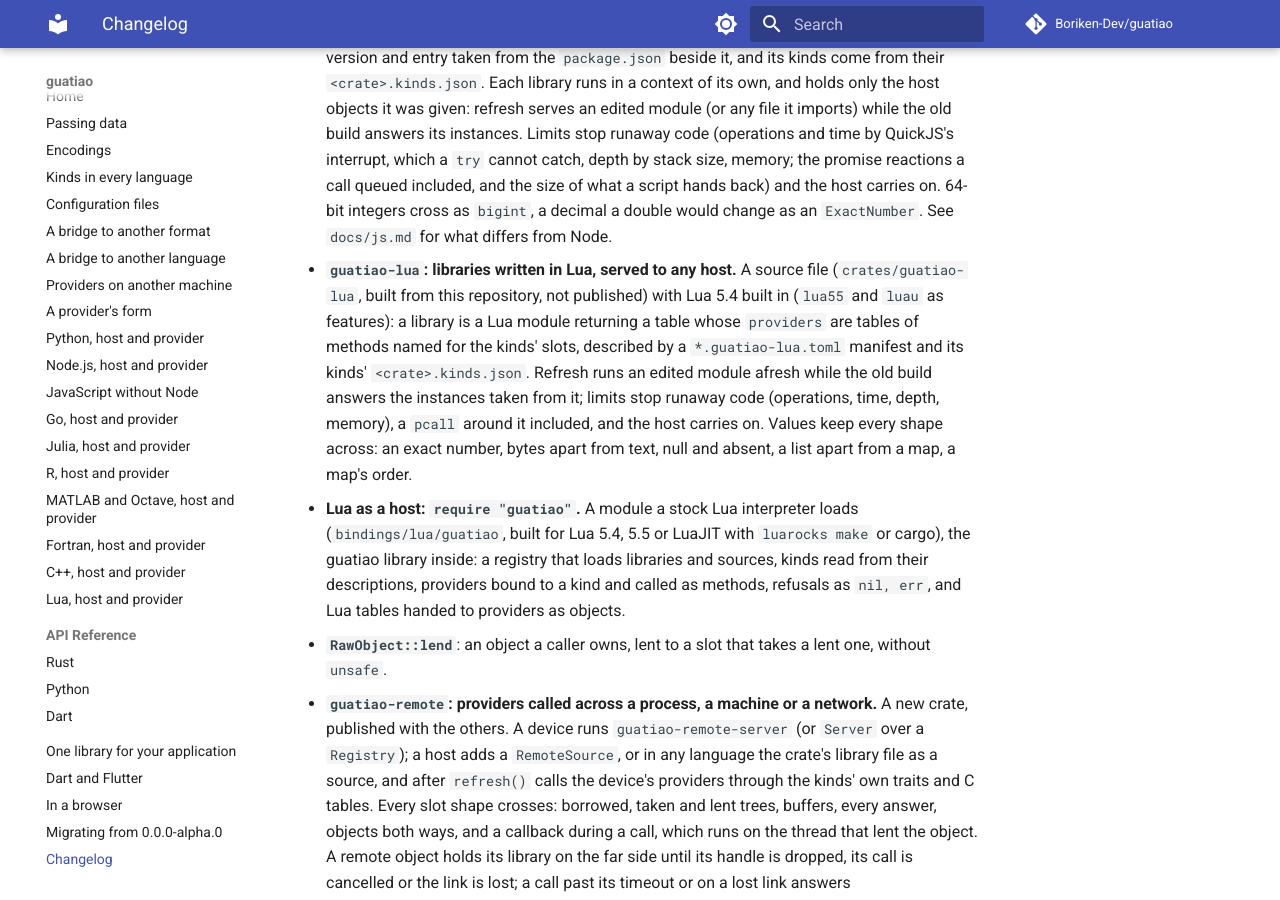
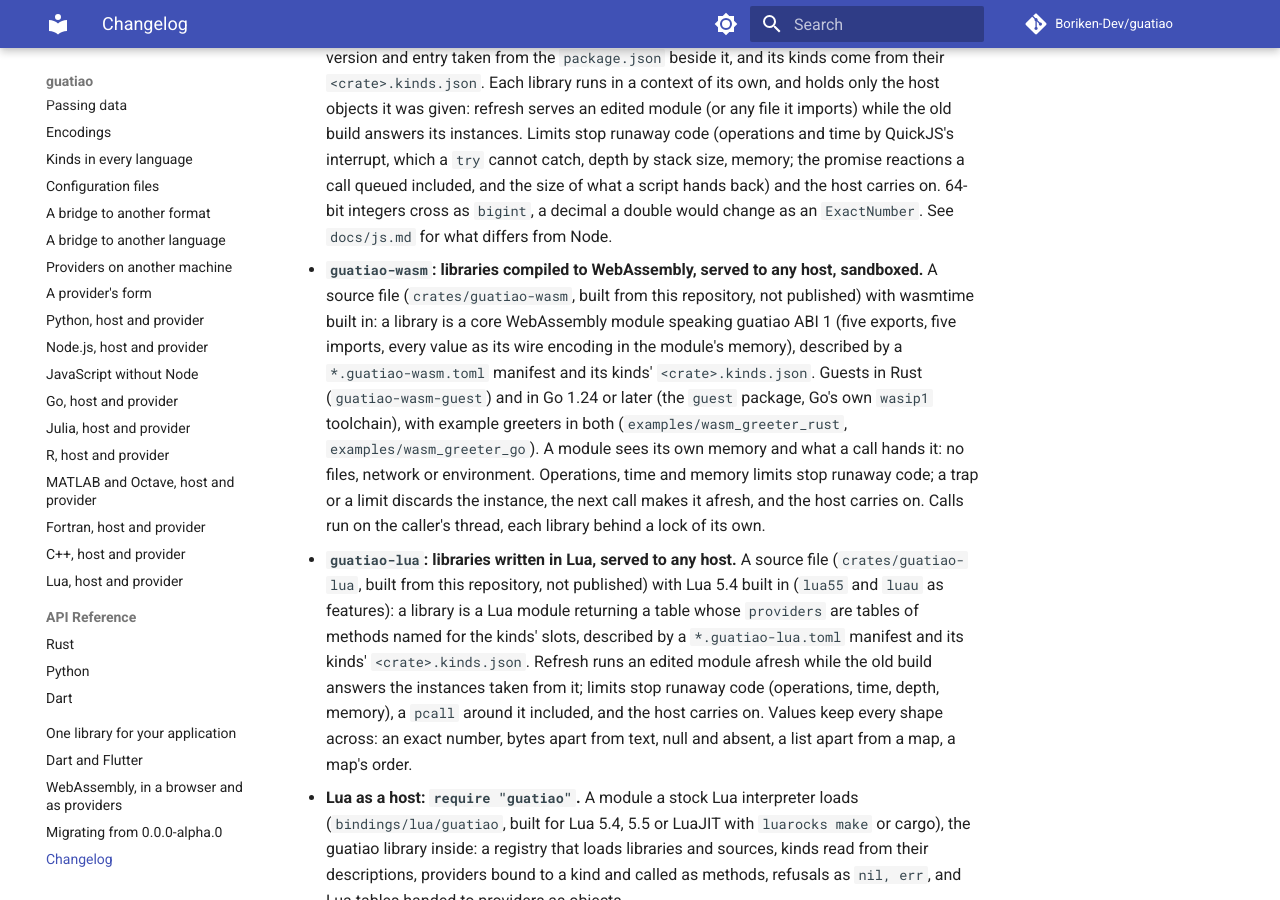
Before and after one commit to Boriken-Dev/guatiao, an MkDocs documentation site: the page built from docs/changelog.md, in a window 1280 px wide and 900 px high, scrolled down 1347 px. Built offline with MkDocs 1.6.1 and Material for MkDocs 9.7.7, drawn with Linux system fonts in a browser that asks for light colours; comment, search, counter and statistics services are not loaded.

Commit message:
docs: guatiao-wasm in the changelog, layout, commands, docs site and workspace exclude

```diff
--- a/CHANGELOG.md
+++ b/CHANGELOG.md
@@ -67,6 +67,20 @@
   integers cross as
   `bigint`, a decimal a double would change as an `ExactNumber`. See
   `docs/js.md` for what differs from Node.
+- **`guatiao-wasm`: libraries compiled to WebAssembly, served to any host,
+  sandboxed.** A source file (`crates/guatiao-wasm`, built from this
+  repository, not published) with wasmtime built in: a library is a core
+  WebAssembly module speaking guatiao ABI 1 (five exports, five imports,
+  every value as its wire encoding in the module's memory), described by a
+  `*.guatiao-wasm.toml` manifest and its kinds' `<crate>.kinds.json`.
+  Guests in Rust (`guatiao-wasm-guest`) and in Go 1.24 or later (the
+  `guest` package, Go's own `wasip1` toolchain), with example greeters in
+  both (`examples/wasm_greeter_rust`, `examples/wasm_greeter_go`). A module
+  sees its own memory and what a call hands it: no files, network or
+  environment. Operations, time and memory limits stop runaway code; a trap
+  or a limit discards the instance, the next call makes it afresh, and the
+  host carries on. Calls run on the caller's thread, each library behind a
+  lock of its own.
 - **`guatiao-lua`: libraries written in Lua, served to any host.** A
   source file (`crates/guatiao-lua`, built from this repository, not
   published) with Lua 5.4 built in (`lua55` and `luau` as features): a
--- a/mkdocs.yml
+++ b/mkdocs.yml
@@ -55,7 +55,7 @@
       - Dart: api/dart.md
   - One library for your application: app-library.md
   - Dart and Flutter: flutter.md
-  - In a browser: wasm.md
+  - WebAssembly, in a browser and as providers: wasm.md
   - Migrating from 0.0.0-alpha.0: migrating.md
   - Changelog: changelog.md
 
```
Also changed, not shown: AGENTS.md (+12 -0 lines), Cargo.toml (+7 -2 lines), docs/language-bridges.md (+6 -4 lines), 1 other file.
